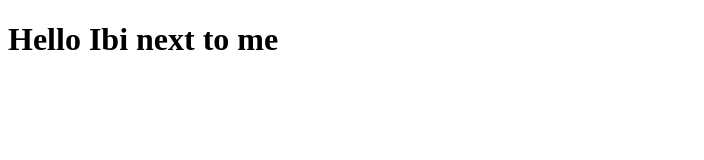
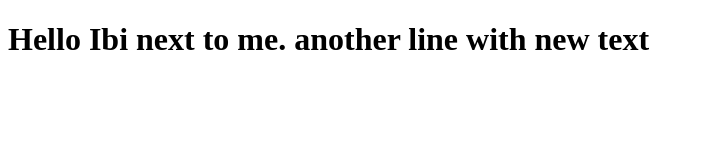
Before and after one commit to lailawe/coursera-test, a plain HTML site: page site/index.html in a window 1280 px wide. Shown: the whole page, without its empty margins (0-704 px from the left). Drawn offline with Linux system fonts and the light colour scheme.

Commit message:
my second page

```diff
--- a/site/index.html
+++ b/site/index.html
@@ -4,6 +4,6 @@
 	<title>Hello Coursera next to Ibi!</title>
 </head>
 <body>
-<h1>Hello Ibi next to me</h1>
+<h1>Hello Ibi next to me. another line with new text</h1>
 </body>
 </html>
```
